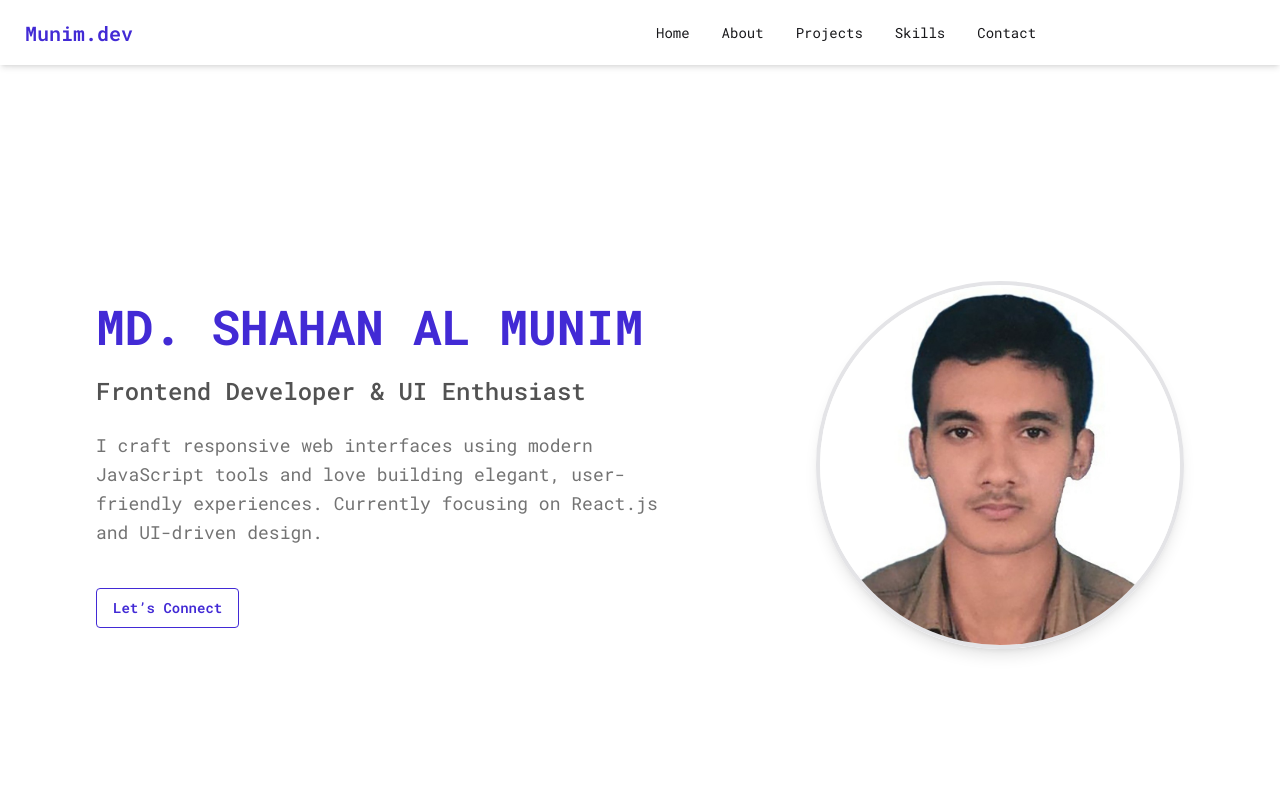
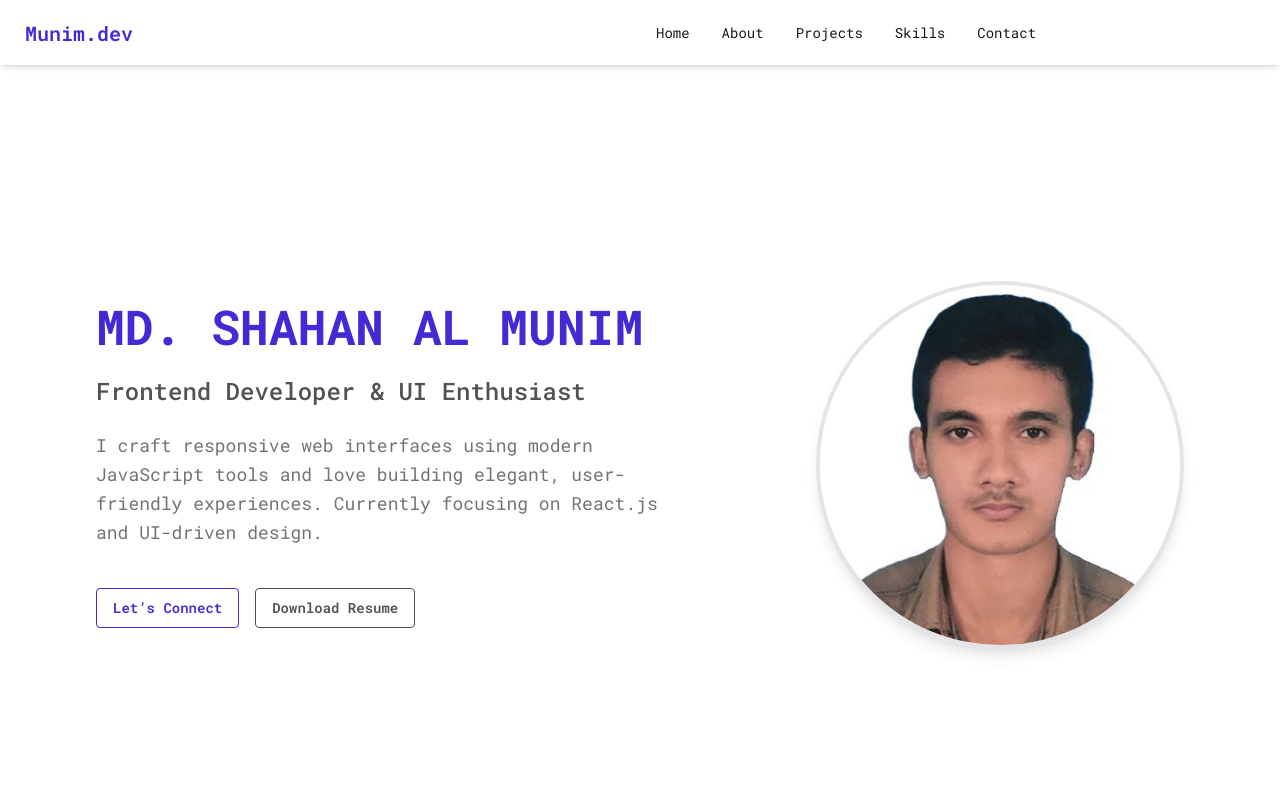
Before and after one commit to MMunim90/Portfolio-Web, a React (Vite) app: page / in a window 1280 px wide. Shown: the top 800 px of the page. Built offline with nearby package versions, Linux system fonts and the light colour scheme.

Commit message:
added download resume button

```diff
--- a/src/Pages/Intro/Intro.jsx
+++ b/src/Pages/Intro/Intro.jsx
@@ -1,13 +1,13 @@
-import React from 'react';
+import React from "react";
 import profilePic from "../../assets/munim.jpg";
 
 const Intro = () => {
-    return (
-        <section
+  return (
+    <section
       id="home"
       className="min-h-screen bg-base-100 text-base-content flex flex-col-reverse md:flex-row items-center justify-between px-6 md:px-12 lg:px-24 py-12"
     >
-      {/* Left: Text */}
+      {/* Left Side: Text Content */}
       <div className="max-w-xl space-y-6 text-center md:text-left">
         <h1 className="text-4xl md:text-5xl font-bold text-primary">
           MD. SHAHAN AL MUNIM
@@ -16,14 +16,27 @@ const Intro = () => {
           Frontend Developer & UI Enthusiast
         </h2>
         <p className="text-lg text-info leading-relaxed">
-          I craft responsive web interfaces using modern JavaScript tools and love building elegant, user-friendly experiences. Currently focusing on React.js and UI-driven design.
+          I craft responsive web interfaces using modern JavaScript tools and
+          love building elegant, user-friendly experiences. Currently focusing
+          on React.js and UI-driven design.
         </p>
-        <div className="pt-4">
+
+        <div className="flex flex-col md:flex-row items-center gap-4 pt-4 justify-center md:justify-start">
           <a
             href="#contact"
-            className="btn btn-outline border-primary text-primary hover:bg-primary hover:text-white transition-all duration-300"
+            className="btn btn-outline border-primary text-primary hover:bg-primary hover:text-white transition"
           >
             Let’s Connect
+          </a>
+
+          <a
+            href="https://drive.google.com/file/d/1PHQ2k1rBPgHfwhnRzzwNkAL_-oIZ7m4M/view?usp=drive_link"
+            download
+            target="_blank"
+            rel="noopener noreferrer"
+            className="btn btn-outline border-secondary text-secondary hover:bg-secondary hover:text-white transition"
+          >
+            Download Resume
           </a>
         </div>
       </div>
@@ -37,7 +50,7 @@ const Intro = () => {
         />
       </div>
     </section>
-    );
+  );
 };
 
 export default Intro;
```
